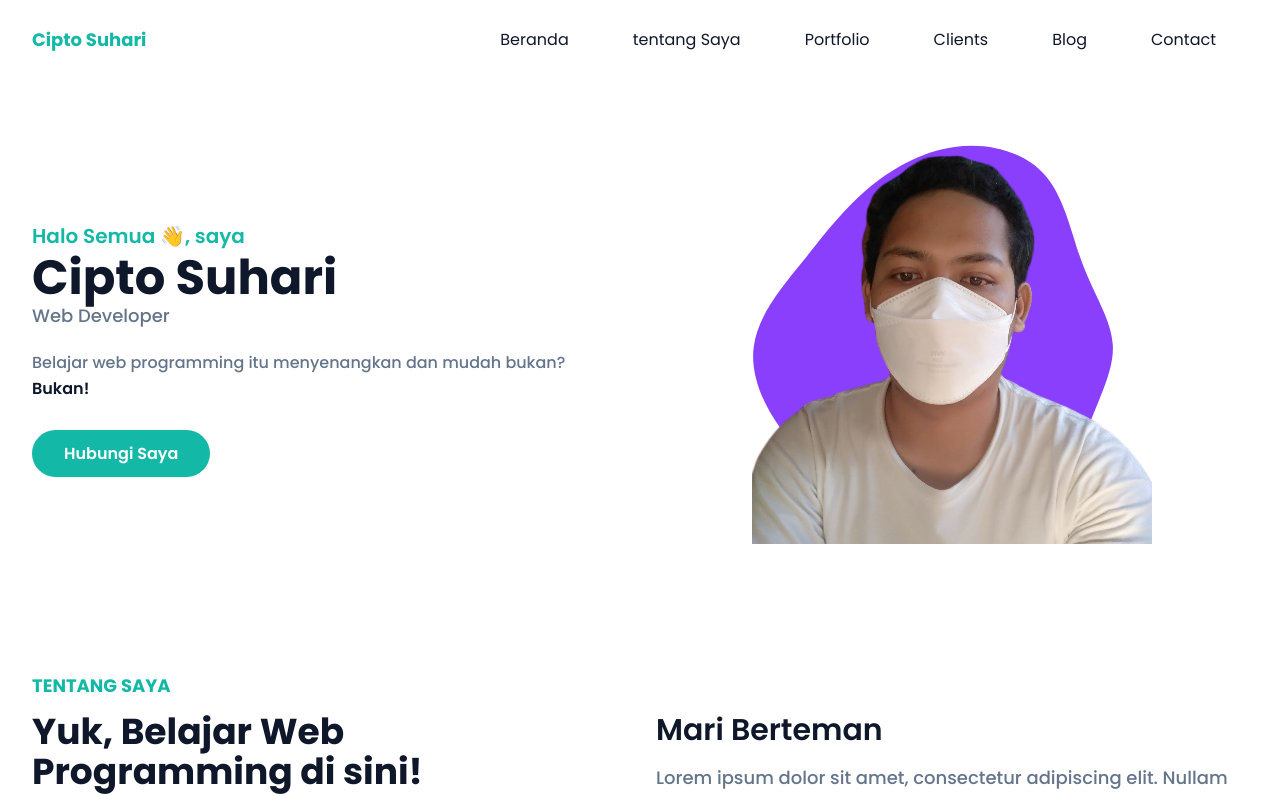
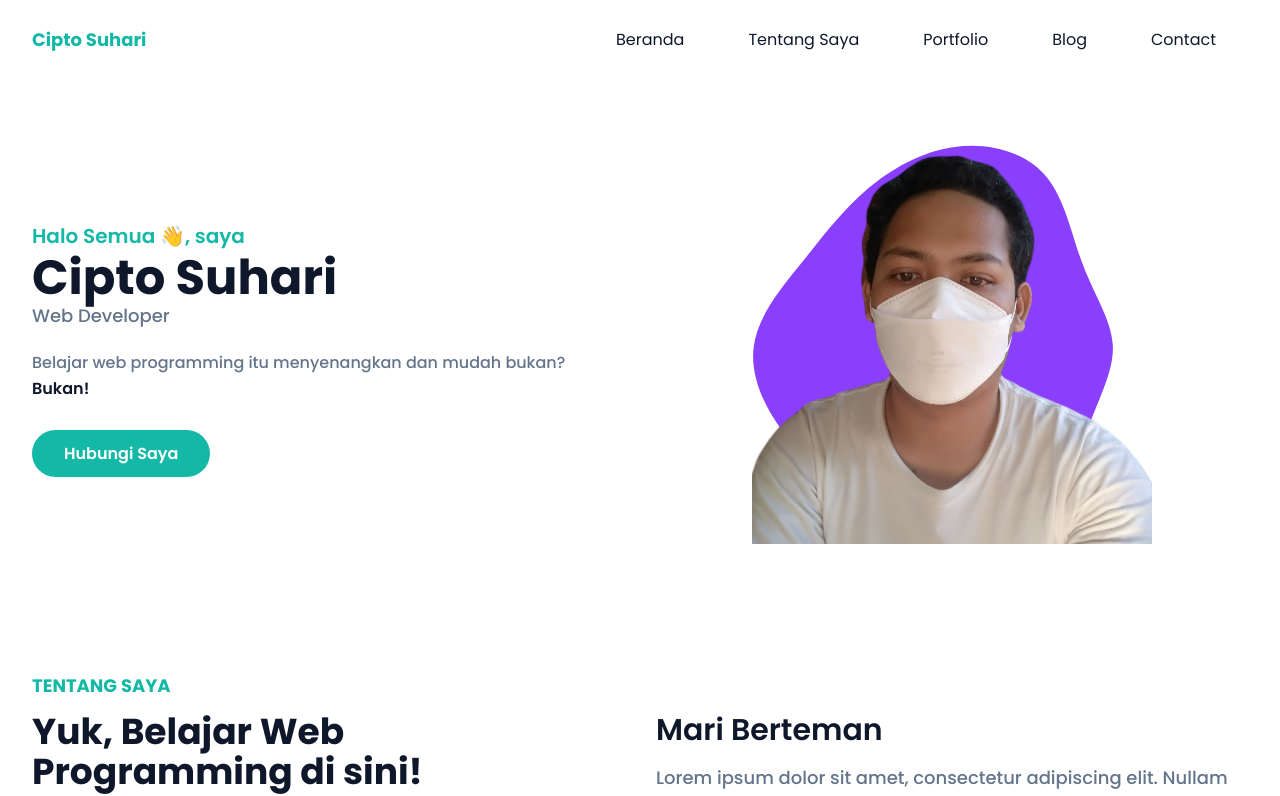
Before and after one commit to harikun/portfolio, a React (Create React App) app: page / in a window 1280 px wide. Shown: the top 796 px of the page. Built offline with nearby package versions, Linux system fonts and the light colour scheme.

Commit message:
remove link clients on navbar

```diff
--- a/src/components/NavBar.jsx
+++ b/src/components/NavBar.jsx
@@ -61,7 +61,7 @@ function NavBar() {
                     href="#about"
                     className="text-base text-dark py-2 mx-8 group-hover:text-primary flex"
                   >
-                    tentang Saya
+                    Tentang Saya
                   </a>
                 </li>
                 <li className="group">
@@ -70,14 +70,6 @@ function NavBar() {
                     className="text-base text-dark py-2 mx-8 group-hover:text-primary flex"
                   >
                     Portfolio
-                  </a>
-                </li>
-                <li className="group">
-                  <a
-                    href="#clients"
-                    className="text-base text-dark py-2 mx-8 group-hover:text-primary flex"
-                  >
-                    Clients
                   </a>
                 </li>
                 <li className="group">
--- a/src/components/PorfolioSection.jsx
+++ b/src/components/PorfolioSection.jsx
@@ -1,6 +1,6 @@
 function PortfolioSection() {
   return (
-    <section id="porfolio" className="pt-36 pb-16 bg-slate-100">
+    <section id="portfolio" className="pt-36 pb-16 bg-slate-100">
       <div className="container">
         <div className="w-full px-4">
           <div className="max-w-xl mx-auto text-center mb-16">
```
